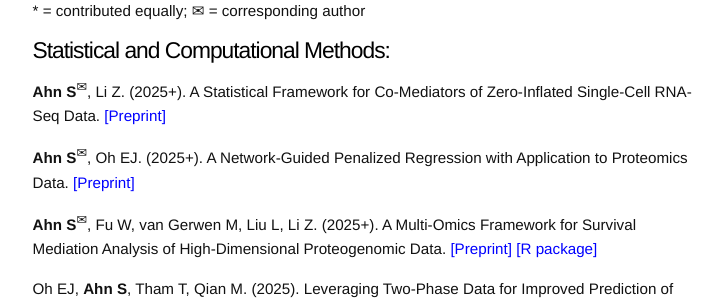
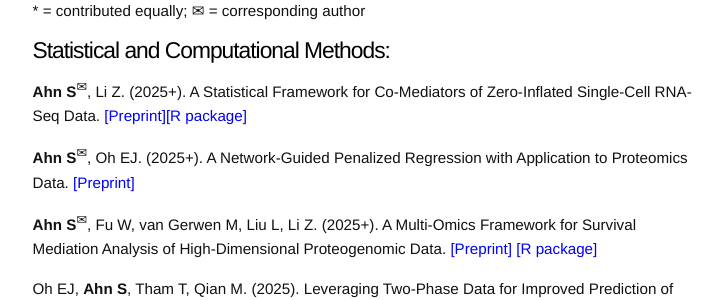
Before and after one commit to sjahnn/sjahnn.github.io, a Jekyll site: the page built from research.md, in a window 1280 px wide and 900 px high. Shown: the part 131-431 px from the top of the window, without its empty margins (275-1003 px from the left). Built offline with Jekyll 4.4.1, drawn with Linux system fonts in a browser that asks for light colours.

Commit message:
Update research.md

```diff
--- a/research.md
+++ b/research.md
@@ -35,7 +35,7 @@ Oh EJ, **Ahn S**, Tham T, Qian M. (2025+). Leveraging Two-Phase Data for Improve
 --->
 
 # Statistical and Computational Methods:
-**Ahn S**<sup><span>&#9993;</span></sup>, Li Z. (2025+). A Statistical Framework for Co-Mediators of Zero-Inflated Single-Cell RNA-Seq Data. <a href="https://arxiv.org/abs/2507.06113" style="color: blue;">[Preprint]</a>
+**Ahn S**<sup><span>&#9993;</span></sup>, Li Z. (2025+). A Statistical Framework for Co-Mediators of Zero-Inflated Single-Cell RNA-Seq Data. <a href="https://arxiv.org/abs/2507.06113" style="color: blue;">[Preprint]</a><a href="https://cran.r-project.org/web/packages/MedZIsc/index.html" style="color: blue;">[R package]</a>
 
 **Ahn S**<sup><span>&#9993;</span></sup>, Oh EJ. (2025+). A Network-Guided Penalized Regression with Application to Proteomics Data. <a href="https://arxiv.org/abs/2505.22986" style="color: blue;">[Preprint]</a>
 
```
